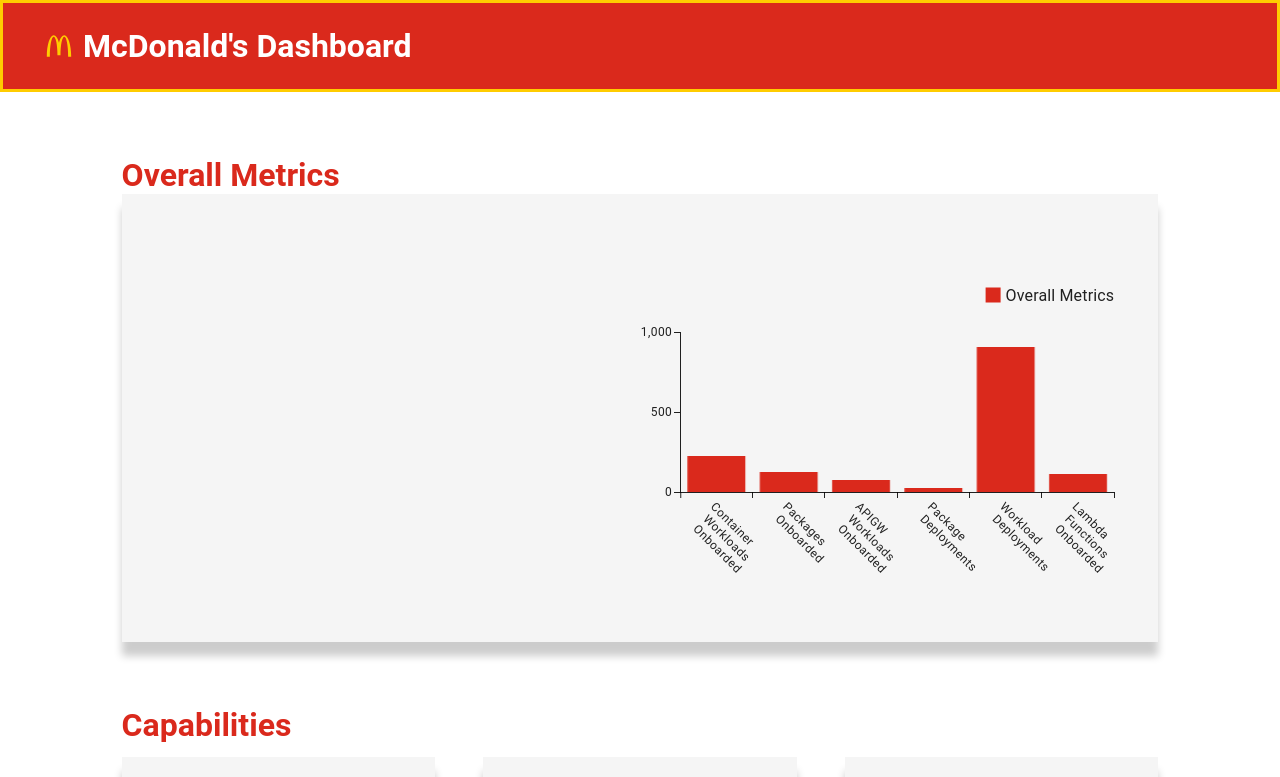
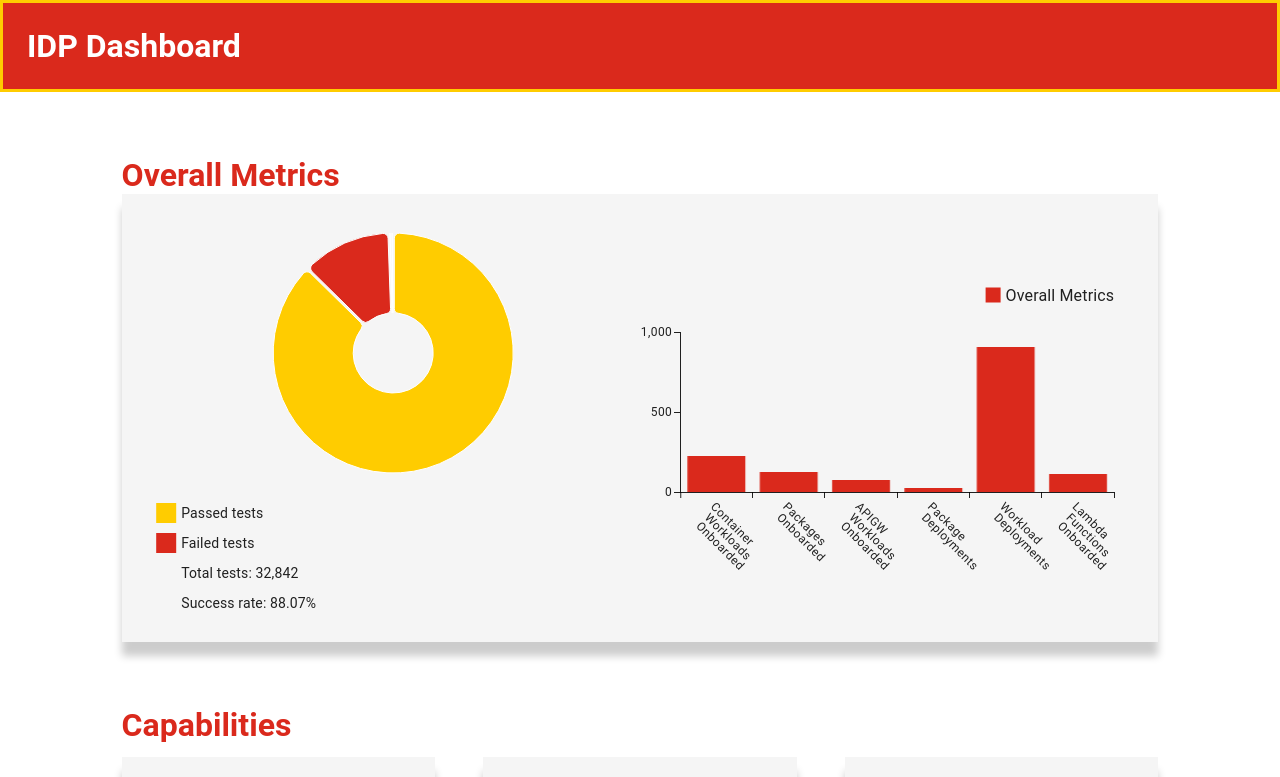
Before and after one commit to ChaseCollins22/dashboard, a React (Vite) app: page / in a window 1280 px wide. Shown: the top 777 px of the page. Built offline with nearby package versions, Linux system fonts and the light colour scheme.

Commit message:
refactor code

```diff
--- a/src/components/BasicPie.jsx
+++ b/src/components/BasicPie.jsx
@@ -1,23 +1,42 @@
-import { ResponsiveChartContainer } from '@mui/x-charts';
-import { PieChart } from '@mui/x-charts/PieChart';
+import { PieChart } from '@mui/x-charts';
 import * as React from 'react';
+import '../styles/basicPie.css';
 
 export default function BasicPie({ data }) {
+  const hasValidData = Array.isArray(data) && [...data].filter(dataObj => {
+    return !(dataObj.label.includes('Total') || dataObj.label.includes('Success'))
+  }).some(dataObj => dataObj.value != 0)
+
+  const placeholderData = [{ id: 'noData', value: 1, label: 'No tests performed', color: '#cccccc' }];
+  const displayData = hasValidData ? data : placeholderData;
+
   return (
-    <ResponsiveChartContainer
-      height={400}
-
-      series={[
-        { type: 'pie', data }
-      ]}
-    >
+    <div className="pie-container">
       <PieChart
         series={[
           {
-            data: data
+            data: displayData,
+            innerRadius: 40,
+            outerRadius: 120,
+            paddingAngle: 1,
+            cornerRadius: 5,
           },
         ]}
+        slotProps={{
+          legend: {
+            direction: 'column',
+            position: { vertical: 'bottom', horizontal: 'left' },
+            padding: { top: 20, left: 10, right: 20, bottom: 0 },
+            labelStyle: {
+              fontSize: 'clamp(12px, 14px, 16px)',
+              whiteSpace: 'normal',
+              wordWrap: 'break-word'
+            },
+            itemWidth: 150
+          },
+        }}
+        margin={{ top: 10, bottom: 140, left: 10, right: 10 }}
       />
-    </ResponsiveChartContainer>
+    </div>
   );
 }
--- a/src/components/BasicTable.jsx
+++ b/src/components/BasicTable.jsx
@@ -55,7 +55,7 @@
       }
 
       return (
-        <Box sx={{ height: 400, width: '100%' }} key={`table-${idx}`}>
+        <Box sx={{ width: '100%', marginBottom: '2em' }} key={`table-${idx}`}>
           <h3 style={{ color: '#DA291C', margin: '2em 1em 1em 0' }}>
             {metricName}
           </h3>
@@ -69,6 +69,7 @@
             }}
             pageSizeOptions={[5, 10]}
           />
+
         </Box>
       );
     });
--- a/src/components/Dashboard.jsx
+++ b/src/components/Dashboard.jsx
@@ -131,6 +131,7 @@
           </>}
         </div>
       </div>
+      <div style={{ height: '7em' }}></div>
     </>
   );
 }
--- a/src/components/Header.jsx
+++ b/src/components/Header.jsx
@@ -5,8 +5,7 @@
 const Header = () => {
   return (
     <header>
-      <img src={logo} alt="McDonald's Logo" className="inline-logo" />
-      <h1>McDonald's Dashboard</h1>
+      <h1>IDP Dashboard</h1>
     </header>
   );
 };
```
